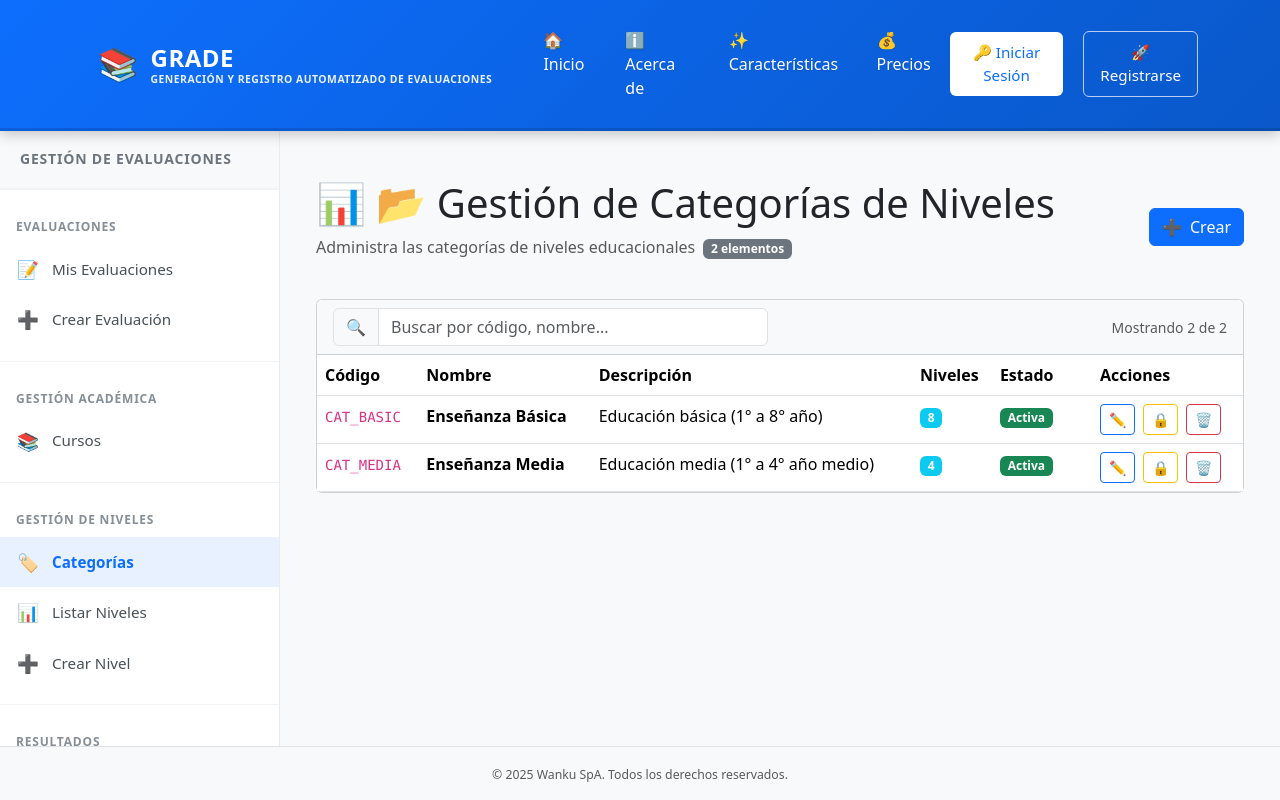
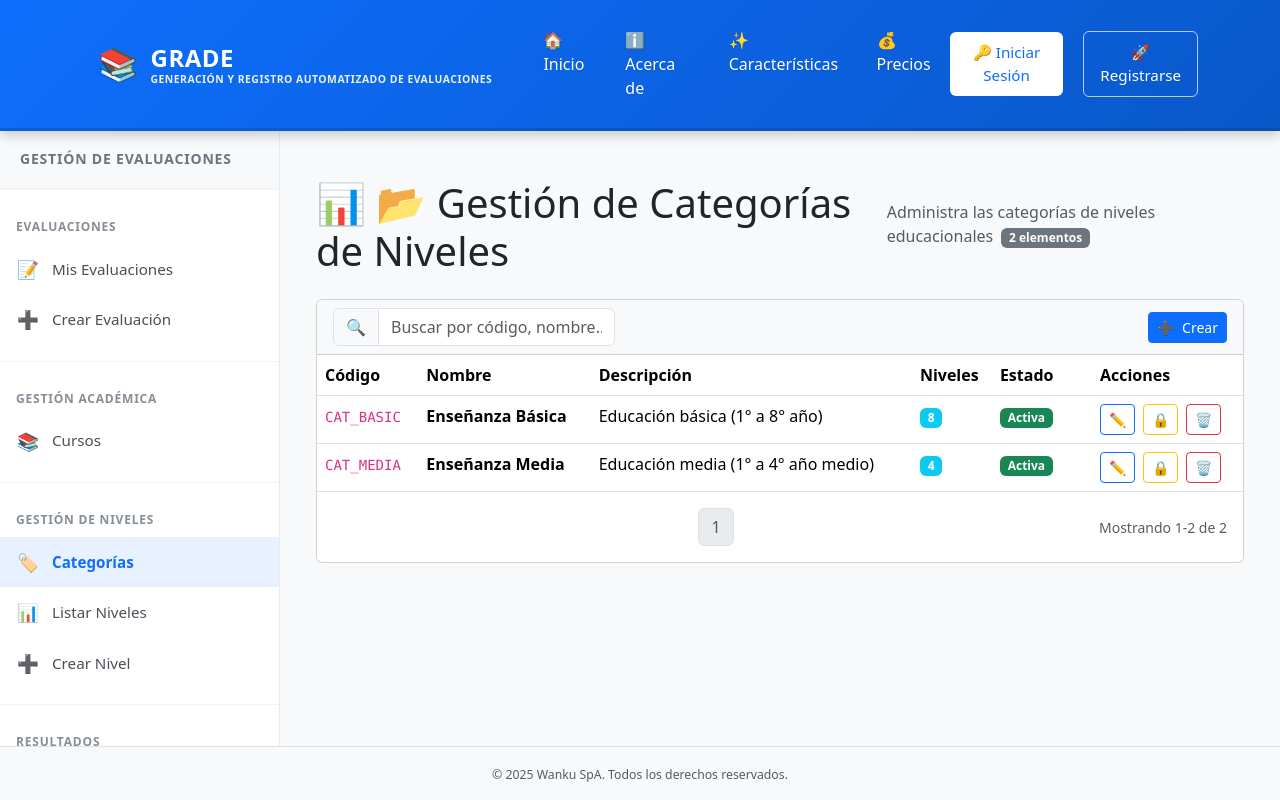
Before and after one commit to cmartinezs/grade, a Next.js app: page /evaluation-management/categories in a window 1280 px wide. Built offline with nearby package versions, Linux system fonts and the light colour scheme.

Commit message:
feat: Improve layout and functionality of MasterDataTable component

```diff
--- a/src/components/MasterDataTable.tsx
+++ b/src/components/MasterDataTable.tsx
@@ -160,13 +160,14 @@ export default function MasterDataTable<T>(
       {/* Header */}
       <Row className="mb-4">
         <Col>
-          <div className="d-flex justify-content-between align-items-center">
+          <div className="d-flex justify-content-between align-items-start">
             <div>
-              <h1 className="mb-2">
+              <div className="d-flex align-items-baseline gap-3">
+                <h1 className="mb-0">
                   {icon} {title}
                 </h1>
                 {description && (
-                <p className="text-muted">
+                  <p className="text-muted mb-0">
                     {description}
                     <Badge bg="secondary" className="ms-2">
                       {totalItems} elemento{totalItems !== 1 ? 's' : ''}
@@ -174,15 +175,7 @@ export default function MasterDataTable<T>(
                   </p>
                 )}
               </div>
-            <Button
-              onClick={onCreateClick}
-              variant="primary"
-              className="d-flex align-items-center gap-2"
-              disabled={isLoading}
-            >
-              <span>{createButtonIcon}</span>
-              <span>{createButtonLabel}</span>
-            </Button>
+            </div>
           </div>
         </Col>
       </Row>
@@ -216,7 +209,7 @@ export default function MasterDataTable<T>(
             {!hideSearch && (
               <Card.Header className="bg-light">
                 <Row className="align-items-center">
-                  <Col md={6}>
+                  <Col md={4}>
                     <InputGroup>
                       <InputGroup.Text>🔍</InputGroup.Text>
                       <Form.Control
@@ -237,12 +230,17 @@ export default function MasterDataTable<T>(
                       )}
                     </InputGroup>
                   </Col>
-                  <Col md={6} className="text-end text-muted small">
-                    {isLoading ? (
-                      <Spinner animation="border" size="sm" className="me-2" />
-                    ) : (
-                      `Mostrando ${items.length} de ${totalItems}`
-                    )}
+                  <Col md={4}></Col>
+                  <Col md={4} className="text-end">
+                    <Button
+                      onClick={onCreateClick}
+                      variant="primary"
+                      size="sm"
+                      className="d-flex align-items-center gap-2 ms-auto"
+                    >
+                      <span>{createButtonIcon}</span>
+                      <span>{createButtonLabel}</span>
+                    </Button>
                   </Col>
                 </Row>
               </Card.Header>
@@ -328,9 +326,12 @@ export default function MasterDataTable<T>(
                   </Table>
 
                   {/* Pagination */}
+                  {totalPages >= 1 && (
+                    <div className="d-flex justify-content-between align-items-center py-3 px-3">
+                      <div></div>
+                      <Pagination className="mb-0">
                         {totalPages > 1 && (
-                    <div className="d-flex justify-content-center py-3">
-                      <Pagination>
+                          <>
                             <Pagination.First
                               onClick={() => onPageChange(1)}
                               disabled={isFirstPage || isLoading}
@@ -339,20 +340,24 @@ export default function MasterDataTable<T>(
                               onClick={() => onPageChange(currentPage - 1)}
                               disabled={isFirstPage || isLoading}
                             />
+                          </>
+                        )}
 
                         {Array.from({ length: totalPages }, (_, i) => i + 1).map(
                           (page) => (
                             <Pagination.Item
                               key={page}
                               active={page === currentPage}
-                              onClick={() => onPageChange(page)}
-                              disabled={isLoading}
+                              onClick={() => totalPages > 1 && onPageChange(page)}
+                              disabled={isLoading || totalPages === 1}
                             >
                               {page}
                             </Pagination.Item>
                           )
                         )}
 
+                        {totalPages > 1 && (
+                          <>
                             <Pagination.Next
                               onClick={() => onPageChange(currentPage + 1)}
                               disabled={isLastPage || isLoading}
@@ -361,7 +366,16 @@ export default function MasterDataTable<T>(
                               onClick={() => onPageChange(totalPages)}
                               disabled={isLastPage || isLoading}
                             />
+                          </>
+                        )}
                       </Pagination>
+                      <div className="text-muted small">
+                        {isLoading ? (
+                          <Spinner animation="border" size="sm" className="me-2" />
+                        ) : (
+                          `Mostrando ${(currentPage - 1) * props.pageSize + 1}-${Math.min(currentPage * props.pageSize, totalItems)} de ${totalItems}`
+                        )}
+                      </div>
                     </div>
                   )}
                 </>
```
Lines whose indentation alone changed are shown as unchanged.
